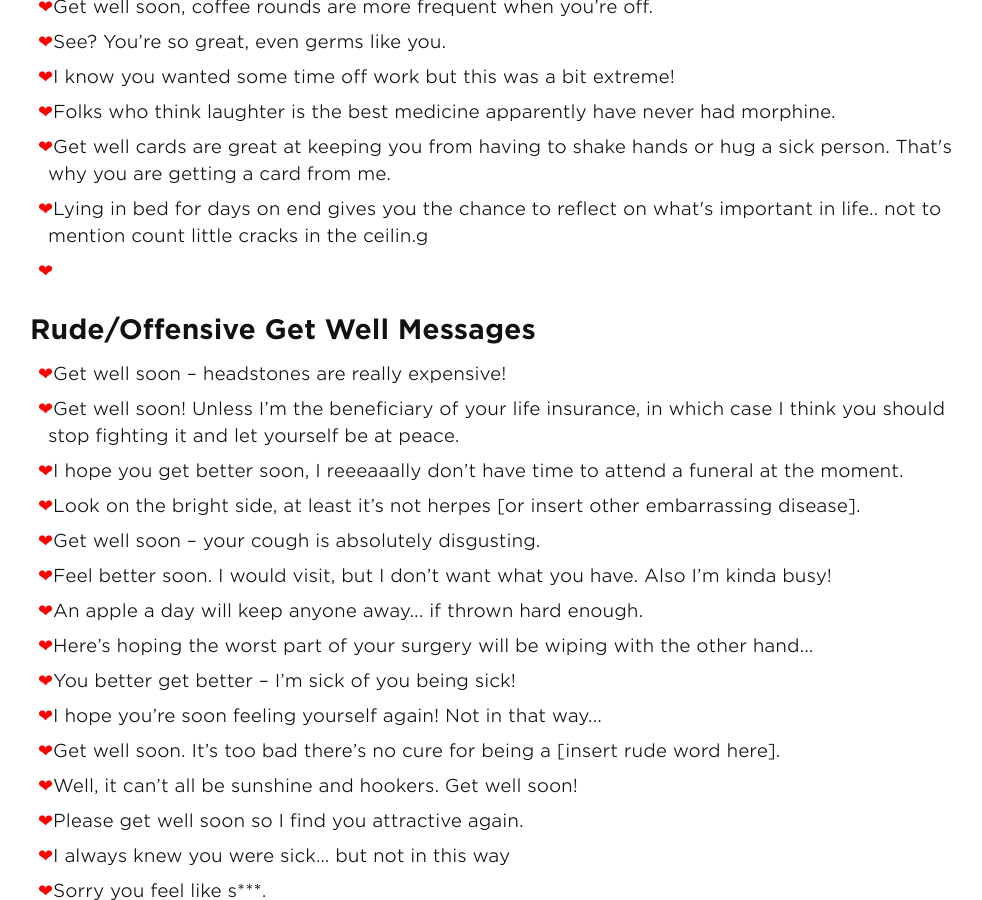
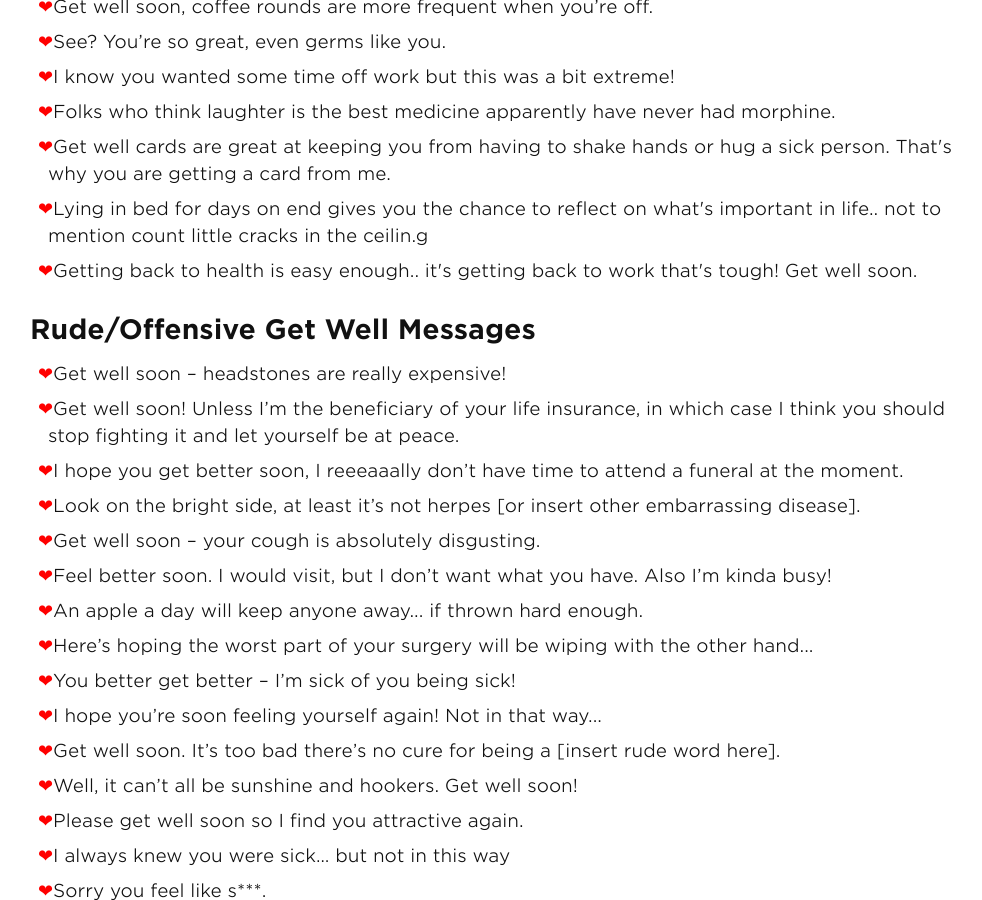
Before and after one commit to andyml123/andyml123.github.io, a Jekyll site: the page built from funny-get-well-wishes.md, in a window 1280 px wide and 900 px high, scrolled down 1209 px. Shown: the whole window, without its empty margins (140-1122 px from the left). Built offline with Jekyll 4.4.1, drawn with Linux system fonts in a browser that asks for light colours.

Commit message:
Update funny-get-well-wishes.md

```diff
--- a/funny-get-well-wishes.md
+++ b/funny-get-well-wishes.md
@@ -45,7 +45,7 @@ published: true
 <li>Folks who think laughter is the best medicine apparently have never had morphine.</li>
 <li>Get well cards are great at keeping you from having to shake hands or hug a sick person. That's why you are getting a card from me.</li>
 <li>Lying in bed for days on end gives you the chance to reflect on what's important in life.. not to mention count little cracks in the ceilin.g</li>
-<li></li>
+<li>Getting back to health is easy enough.. it's getting back to work that's tough! Get well soon.</li>
 </ul>
 
 <h2>Rude/Offensive Get Well Messages</h2>
```
Also changed, not shown: other parts of funny-get-well-wishes.md (+1 -1 lines).
